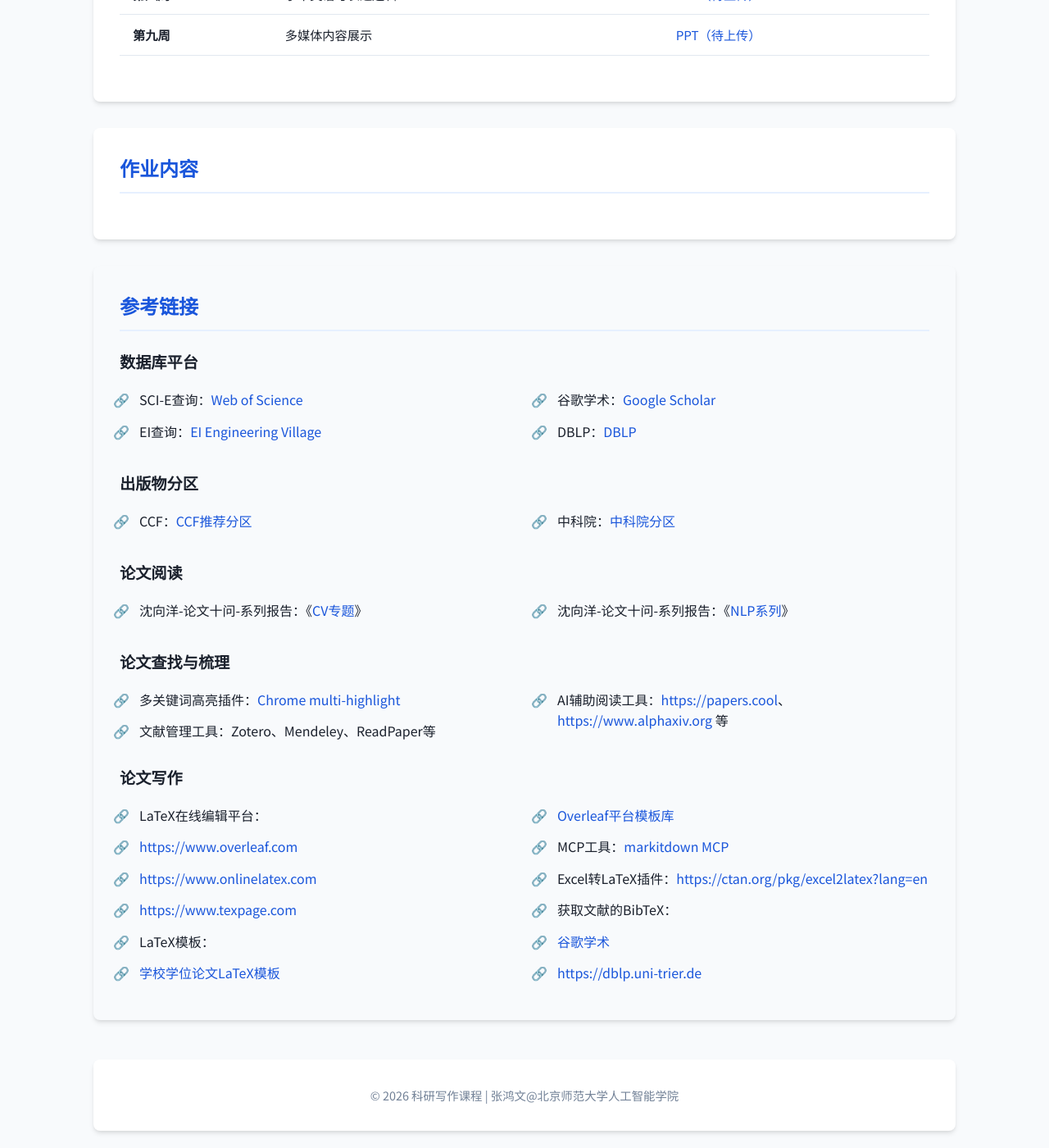
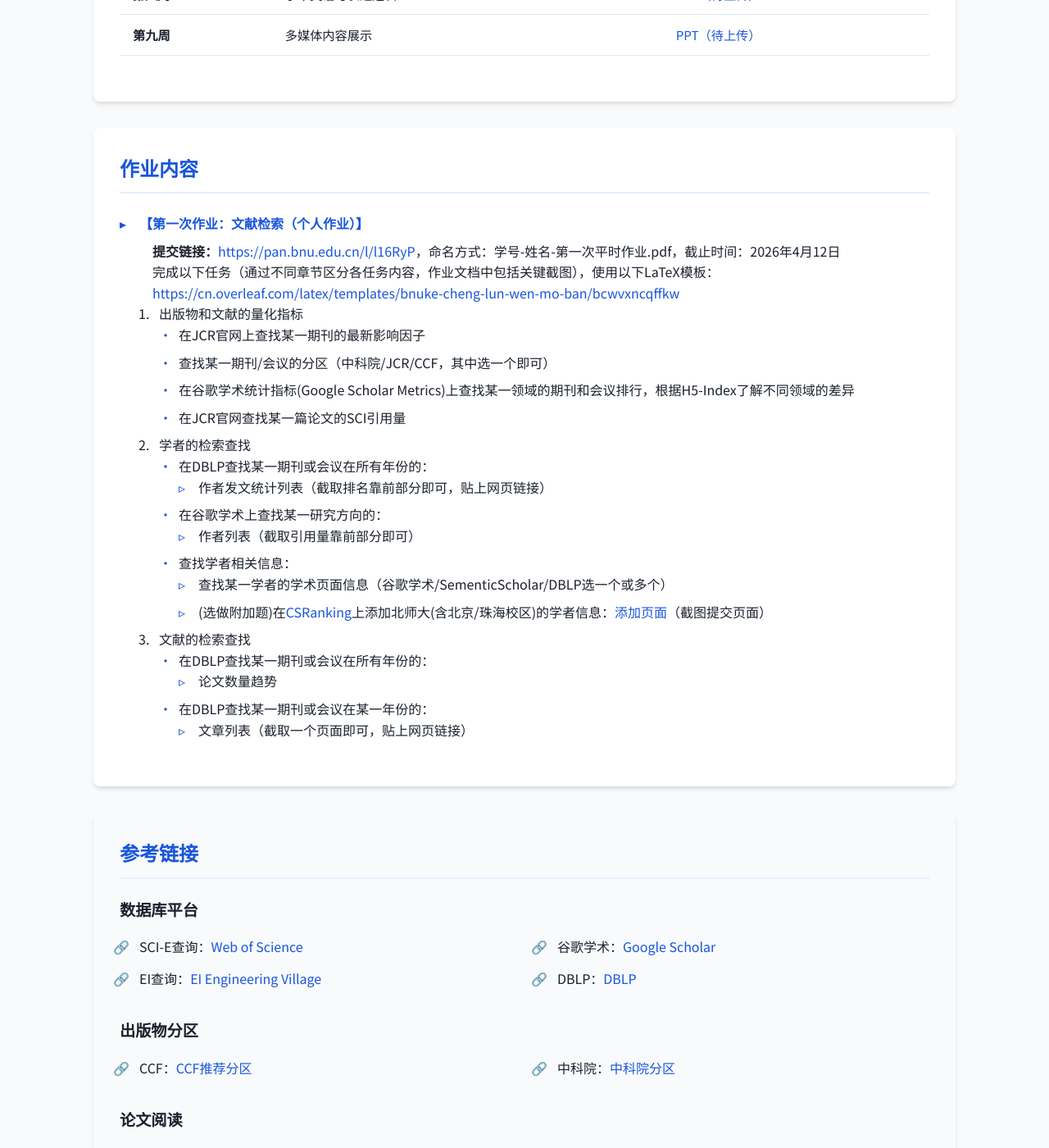
Before and after one commit to zhwinfo/zhwinfo.github.io, a Jekyll site: the page aw/index.html, which Jekyll copies as it is, in a window 1280 px wide and 1400 px high, scrolled down 1294 px. Shown: the whole window at 82% size. Built offline with Jekyll 4.4.1, drawn with Linux system fonts in a browser that asks for light colours.

Commit message:
fast update

```diff
--- a/aw/index.html
+++ b/aw/index.html
@@ -484,20 +484,20 @@
         <section class="section homework-section" id="homework">
             <h2>作业内容</h2>
 
-            <!-- <ul>
-                <div class="homework-title">待发布</div>
+            <ul>
+                <!-- <div class="homework-title">待发布</div> -->
                 <li>
                     <div class="homework-title">【第一次作业：文献检索（个人作业）】</div>
                     <div class="homework-content">
-                        <p><strong>提交链接：</strong><a href="https://pan.bnu.edu.cn" target="_blank">待定</a>，命名方式：学号-姓名-第一次平时作业.pdf，截止时间：2026年4月12日</p>
-                        <p><strong>第一次作业易错题目解析：</strong><a href="https://pan.bnu.edu.cn" target="_blank">https://pan.bnu.edu.cn</a></p>
-                        <p>完成以下任务（通过不同章节区分各任务内容，作业文档中包括关键截图），使用指定LaTeX文档模板：<a href="https://cn.overleaf.com/latex/templates/bnuke-cheng-lun-wen-mo-ban/bcwvxncqffkw" target="_blank">https://cn.overleaf.com/latex/templates/bnuke-cheng-lun-wen-mo-ban/bcwvxncqffkw</a></p>
+                        <p><strong>提交链接：</strong><a href="https://pan.bnu.edu.cn/l/l16RyP" target="_blank">https://pan.bnu.edu.cn/l/l16RyP</a>，命名方式：学号-姓名-第一次平时作业.pdf，截止时间：2026年4月12日</p>
+                        <!-- <p><strong>第一次作业易错题目解析：</strong><a href="https://pan.bnu.edu.cn" target="_blank">https://pan.bnu.edu.cn</a></p> -->
+                        <p>完成以下任务（通过不同章节区分各任务内容，作业文档中包括关键截图），使用以下LaTeX模板：<a href="https://cn.overleaf.com/latex/templates/bnuke-cheng-lun-wen-mo-ban/bcwvxncqffkw" target="_blank">https://cn.overleaf.com/latex/templates/bnuke-cheng-lun-wen-mo-ban/bcwvxncqffkw</a></p>
                         <ol>
                             <li>出版物和文献的量化指标
                                 <ul>
                                     <li>在JCR官网上查找某一期刊的最新影响因子</li>
                                     <li>查找某一期刊/会议的分区（中科院/JCR/CCF，其中选一个即可）</li>
-                                    <li>在谷歌学术统计指标(Google Scholar Metrics)上查找某一领域的期刊和会议排行</li>
+                                    <li>在谷歌学术统计指标(Google Scholar Metrics)上查找某一领域的期刊和会议排行，根据H5-Index了解不同领域的差异</li>
                                     <li>在JCR官网查找某一篇论文的SCI引用量</li>
                                 </ul>
                             </li>
@@ -513,10 +513,10 @@
                                             <li>作者列表（截取引用量靠前部分即可）</li>
                                         </ul>
                                     </li>
-                                    <li>在<a href="https://csrankings.org/#/fromyear/1970/toyear/2026/index?all&cn" target="_blank">CSRanking</a>上：
+                                    <li>查找学者相关信息：
                                         <ul>
-                                            <li>查找某一高校的学者列表（截取靠前部分即可）</li>
-                                            <li>添加北师大(含北京/珠海校区)的学者：<a href="https://csrankings.org/submit" target="_blank">提交页面</a></li>
+                                            <li>查找某一学者的学术页面信息（谷歌学术/SementicScholar/DBLP选一个或多个）</li>
+                                            <li>(选做附加题)在<a href="https://csrankings.org/#/fromyear/1970/toyear/2026/index?all&cn" target="_blank">CSRanking</a>上添加北师大(含北京/珠海校区)的学者信息：<a href="https://csrankings.org/submit" target="_blank">添加页面</a>（截图提交页面）</li>
                                         </ul>
                                 </ul>
                             </li>
@@ -536,7 +536,7 @@
                             </li>
                         </ol>
                     </div>
-                </li> -->
+                </li>
 
                 <!-- <li>
                     <div class="homework-title">【第二次作业：文献阅读（分组作业）】</div>
```
